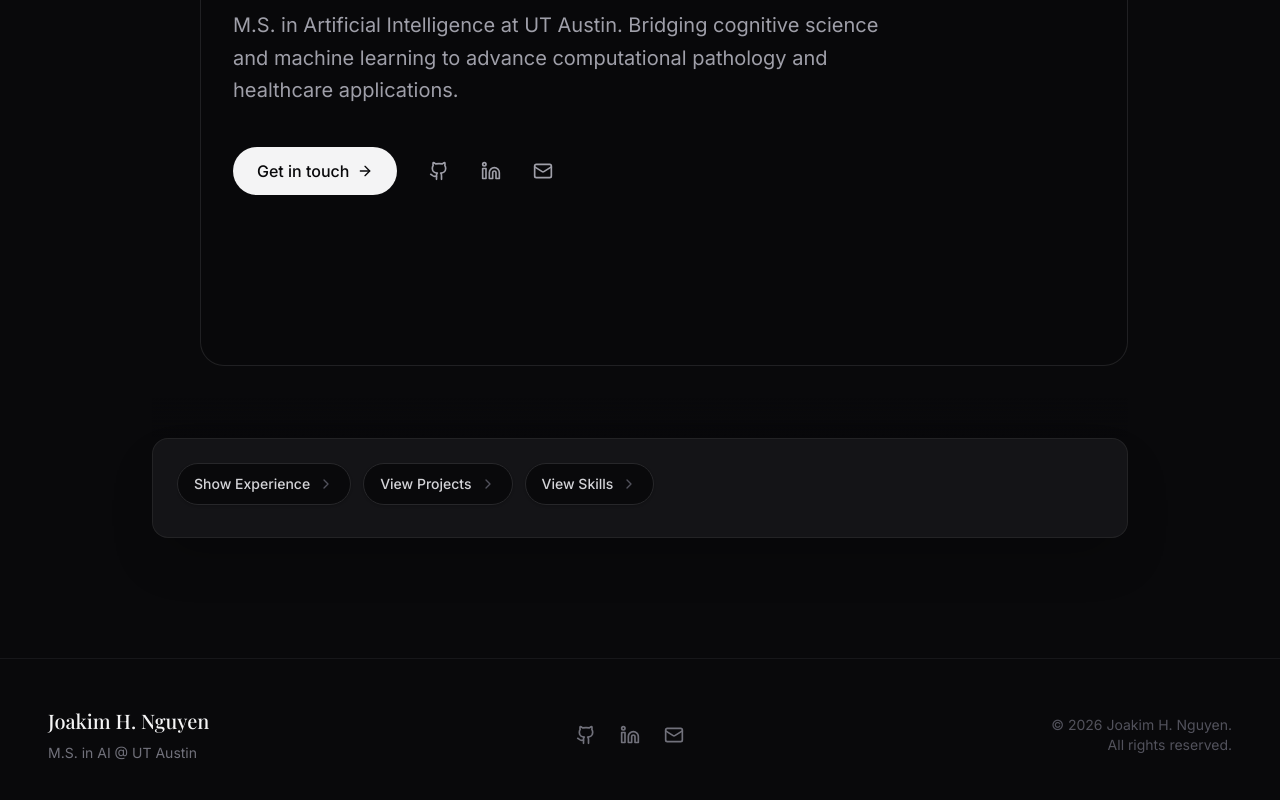
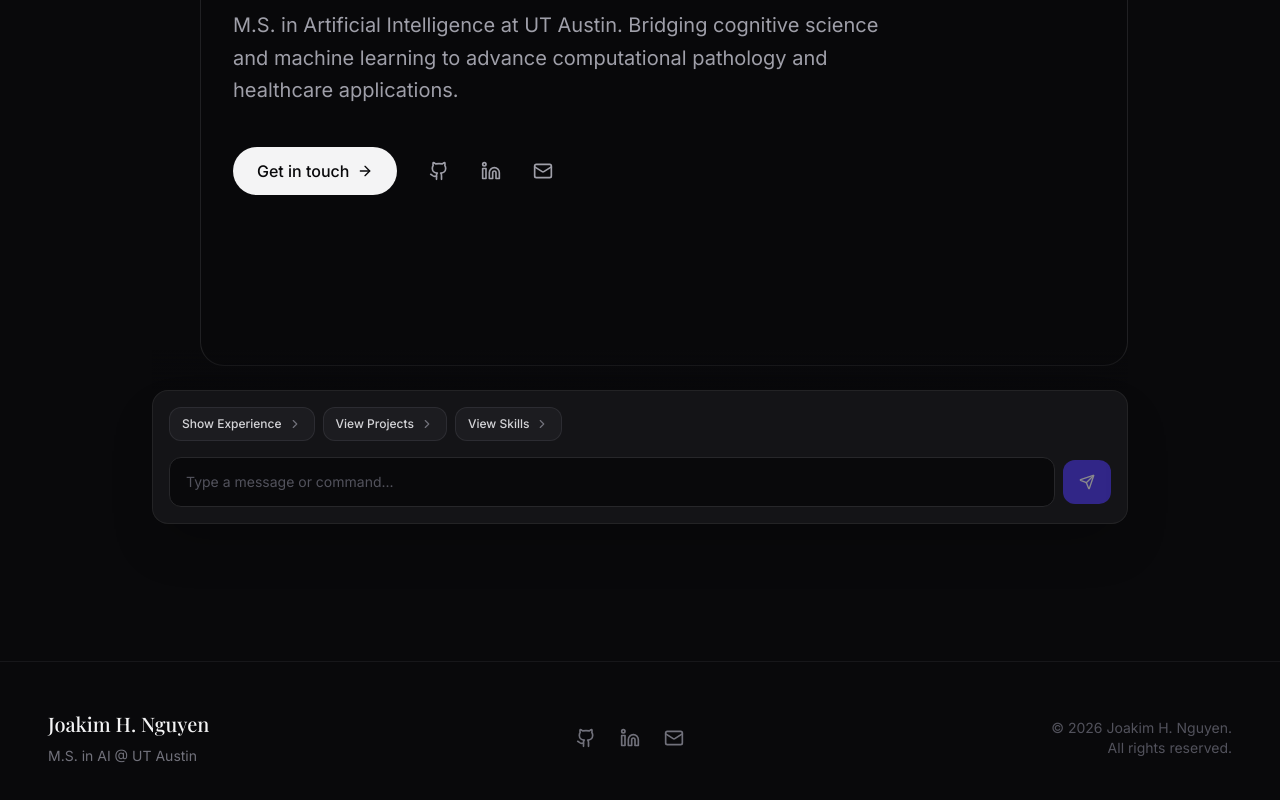
Before and after one commit to joakimawesome/joakimawesome.github.io, a Next.js app: page / in a window 1280 px wide. Shown: the part 536-1336 px from the top of the page. Built offline with nearby package versions, Linux system fonts and the light colour scheme; a web font is replaced by a local one.

Commit message:
Enable interactive text input for chat navigation

```diff
--- a/components/chat.tsx
+++ b/components/chat.tsx
@@ -1,8 +1,8 @@
 'use client';
 
-import React, { useState, useEffect, useRef } from 'react';
+import React, { useState, useEffect, useRef, FormEvent } from 'react';
 import { motion, AnimatePresence } from 'motion/react';
-import { Terminal, User, Cpu, ChevronRight, CheckCircle2, Loader2 } from 'lucide-react';
+import { Terminal, User, Cpu, ChevronRight, CheckCircle2, Loader2, Send } from 'lucide-react';
 import { chatNodes, ChatNode, SuggestedPrompt } from '@/lib/chat-data';
 
 // Import all portfolio components
@@ -57,12 +57,13 @@ export default function Chat() {
   const [isGenerating, setIsGenerating] = useState(false);
   const [activeThinking, setActiveThinking] = useState<string[]>([]);
   const [suggestions, setSuggestions] = useState<SuggestedPrompt[]>([]);
+  const [inputText, setInputText] = useState('');
 
   const messagesEndRef = useRef<HTMLDivElement>(null);
 
   useEffect(() => {
     // Scroll to bottom whenever messages or thinking steps change
-    messagesEndRef.current?.scrollIntoView({ behavior: 'smooth' });
+    messagesEndRef.current?.scrollIntoView({ behavior: 'smooth', block: 'end' });
   }, [messages, activeThinking, suggestions]);
 
   useEffect(() => {
@@ -122,6 +123,27 @@ export default function Chat() {
   const handleSuggestionClick = (suggestion: SuggestedPrompt) => {
     if (isGenerating) return;
     triggerNode(suggestion.action, suggestion.label);
+  };
+
+  const handleFormSubmit = (e: FormEvent) => {
+    e.preventDefault();
+    if (isGenerating || !inputText.trim()) return;
+
+    const lowerInput = inputText.toLowerCase();
+    let matchedNode = 'unknown';
+
+    if (lowerInput.includes('experience') || lowerInput.includes('job') || lowerInput.includes('work') || lowerInput.includes('career') || lowerInput.includes('resume')) {
+      matchedNode = 'experience';
+    } else if (lowerInput.includes('project') || lowerInput.includes('research') || lowerInput.includes('portfolio')) {
+      matchedNode = 'projects';
+    } else if (lowerInput.includes('skill') || lowerInput.includes('tech') || lowerInput.includes('tool') || lowerInput.includes('stack')) {
+      matchedNode = 'skills';
+    } else if (lowerInput.includes('home') || lowerInput.includes('hello') || lowerInput.includes('hi') || lowerInput.includes('welcome')) {
+      matchedNode = 'welcome';
+    }
+
+    triggerNode(matchedNode, inputText.trim());
+    setInputText('');
   };
 
   const renderAiContent = (msg: Message, isComplete: boolean) => {
@@ -209,40 +231,63 @@ export default function Chat() {
             </div>
           </motion.div>
         )}
-        <div ref={messagesEndRef} className="h-4" />
       </div>
 
       <div className="mt-auto relative z-20">
         <div className="absolute top-0 left-0 right-0 h-10 -translate-y-full bg-gradient-to-t from-zinc-950 to-transparent pointer-events-none"></div>
 
-        <div className="bg-zinc-900/80 backdrop-blur-md rounded-2xl border border-zinc-800/80 p-4 sm:p-6 shadow-2xl">
-          {!isGenerating && suggestions.length > 0 ? (
+        <form
+          onSubmit={handleFormSubmit}
+          className="bg-zinc-900/80 backdrop-blur-md rounded-2xl border border-zinc-800/80 p-4 shadow-2xl flex flex-col gap-3"
+        >
+          {!isGenerating && suggestions.length > 0 && (
             <motion.div
               initial={{ opacity: 0, y: 10 }}
               animate={{ opacity: 1, y: 0 }}
-              className="flex gap-3 overflow-x-auto pb-2 [&::-webkit-scrollbar]:hidden [-ms-overflow-style:none] [scrollbar-width:none]"
+              className="flex gap-2 overflow-x-auto pb-1 [&::-webkit-scrollbar]:hidden [-ms-overflow-style:none] [scrollbar-width:none]"
             >
               {suggestions.map((suggestion, idx) => (
                 <button
                   key={idx}
+                  type="button"
                   onClick={() => handleSuggestionClick(suggestion)}
-                  className="shrink-0 flex items-center gap-2 px-4 py-2.5 rounded-full bg-zinc-950 hover:bg-zinc-800 border border-zinc-800 hover:border-indigo-500/30 text-zinc-300 text-sm font-medium transition-all group shadow-sm hover:shadow-[0_0_15px_rgba(99,102,241,0.1)]"
+                  className="shrink-0 flex items-center gap-1.5 px-3 py-2 rounded-xl bg-zinc-800/50 hover:bg-zinc-800 border border-zinc-700/50 hover:border-indigo-500/30 text-zinc-300 text-xs font-medium transition-all group"
                 >
                   {suggestion.label}
-                  <ChevronRight className="w-4 h-4 text-zinc-600 group-hover:text-indigo-400 transition-colors" />
+                  <ChevronRight className="w-3.5 h-3.5 text-zinc-500 group-hover:text-indigo-400 transition-colors" />
                 </button>
               ))}
             </motion.div>
-          ) : (
-             <div className="h-[52px] flex items-center px-4">
-              <span className="text-zinc-600 font-mono text-sm inline-flex items-center gap-2">
-                {isGenerating ? "Agent is processing..." : "Awaiting input..."}
-                {isGenerating && <span className="inline-block w-2 h-4 bg-zinc-600 animate-pulse"></span>}
-              </span>
-            </div>
           )}
-        </div>
+
+          <div className="flex gap-2 relative items-center">
+            {isGenerating && (
+              <div className="absolute left-4 flex items-center gap-2 pointer-events-none text-zinc-500 font-mono text-sm">
+                 <Loader2 className="w-4 h-4 animate-spin text-indigo-400" />
+                 <span>Agent is processing...</span>
+              </div>
+            )}
+            <input
+              type="text"
+              value={inputText}
+              onChange={(e) => setInputText(e.target.value)}
+              disabled={isGenerating}
+              placeholder={isGenerating ? "" : "Type a message or command..."}
+              className={`flex-1 bg-zinc-950 border border-zinc-800 focus:border-indigo-500/50 rounded-xl px-4 py-3.5 text-sm text-zinc-200 placeholder:text-zinc-600 focus:outline-none transition-colors ${isGenerating ? 'opacity-50' : ''}`}
+            />
+            <button
+              type="submit"
+              disabled={isGenerating || !inputText.trim()}
+              className="bg-indigo-600 hover:bg-indigo-500 text-white rounded-xl px-4 py-3.5 flex items-center justify-center transition-colors disabled:opacity-50 disabled:cursor-not-allowed"
+            >
+              <Send className="w-4 h-4" />
+            </button>
+          </div>
+        </form>
       </div>
+
+      {/* Scroll anchor placed below the input box so block: 'end' keeps the input visible */}
+      <div ref={messagesEndRef} className="h-px bg-transparent mt-4" />
     </div>
   );
 }
--- a/lib/chat-data.ts
+++ b/lib/chat-data.ts
@@ -70,5 +70,20 @@ export const chatNodes: Record<string, ChatNode> = {
       { label: "View Projects", action: "projects" },
       { label: "Back to Home", action: "welcome" }
     ]
+  },
+  unknown: {
+    id: 'unknown',
+    thinkingSteps: [
+      "Parsing intent...",
+      "Command not recognized.",
+      "Aborting operation."
+    ],
+    componentName: null,
+    text: "I'm sorry, I don't understand that command. Please try asking about my experience, projects, or skills.",
+    suggestions: [
+      { label: "Show Experience", action: "experience" },
+      { label: "View Projects", action: "projects" },
+      { label: "View Skills", action: "skills" }
+    ]
   }
 };
```
